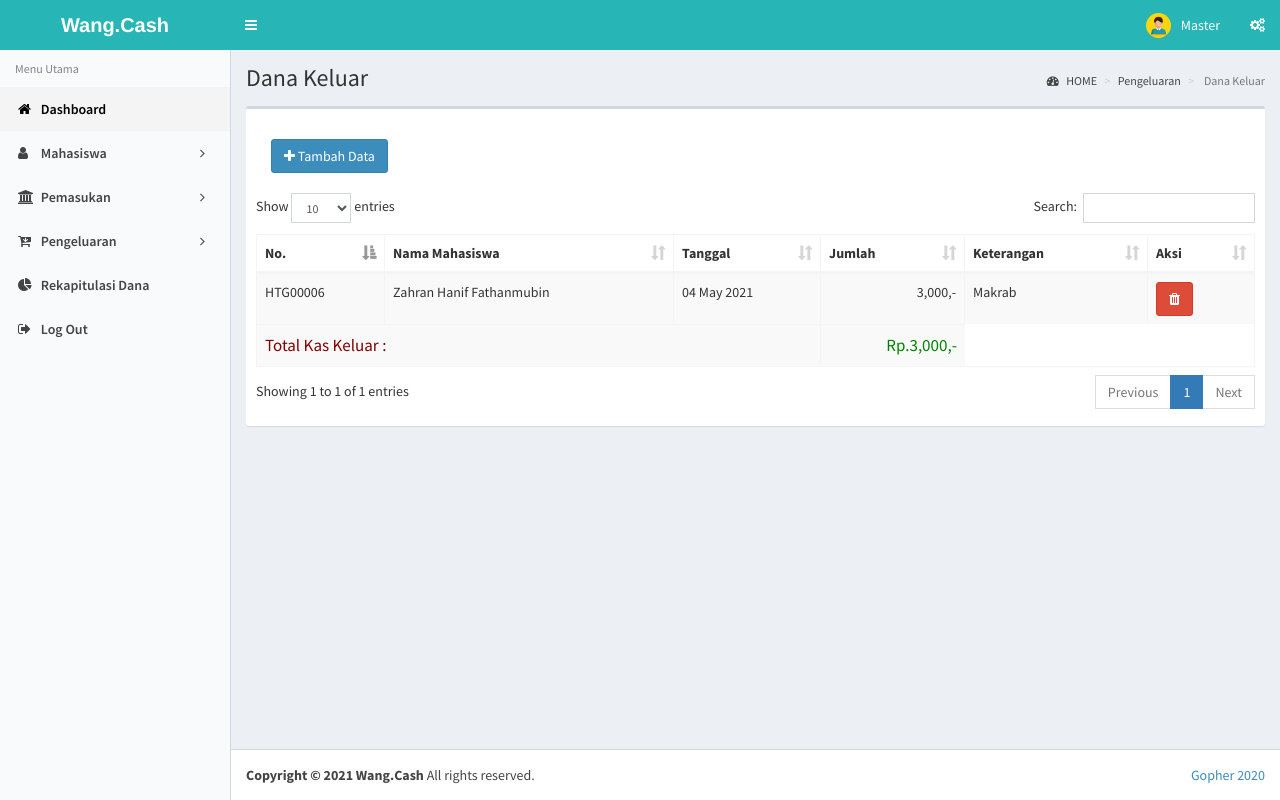
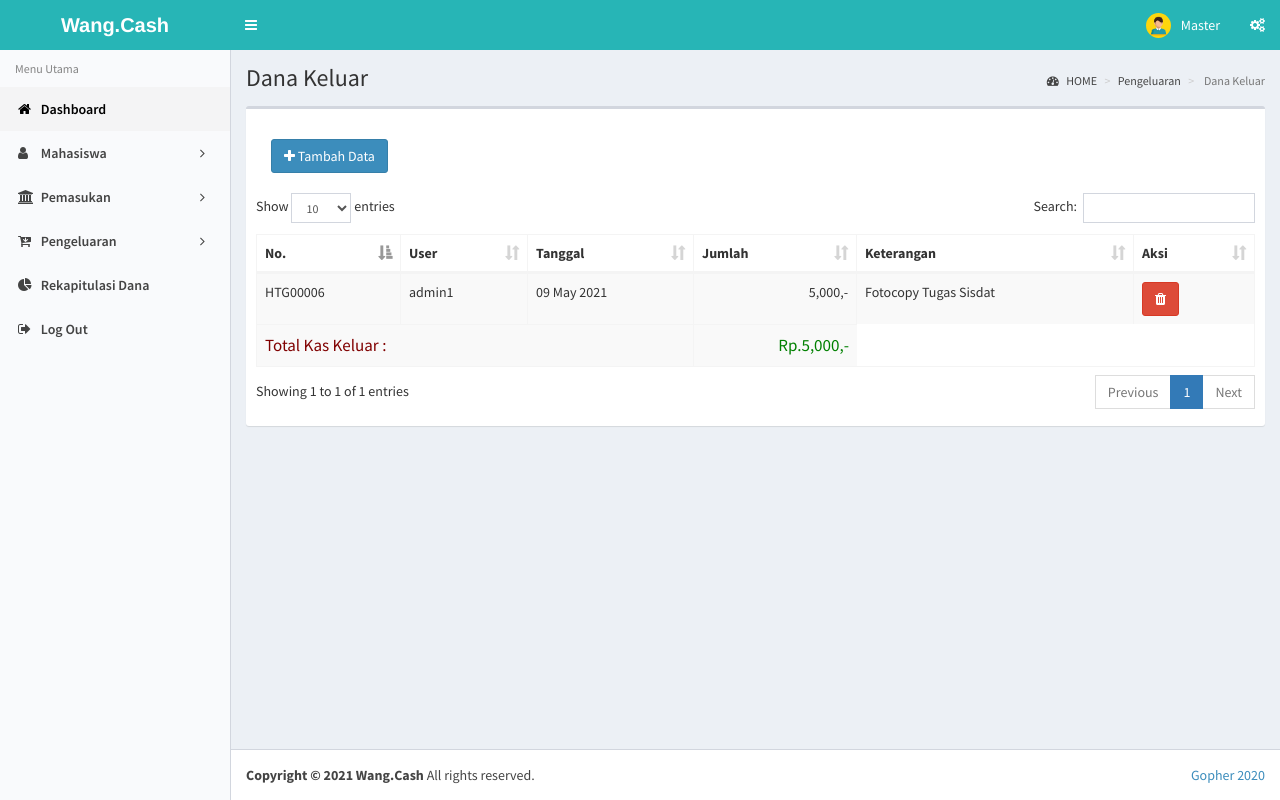
Before and after one commit to indahstr/Project-Sisdat, a PHP site: page /menu/dana_keluar.php in a window 1280 px wide. Run offline with PHP 8.4, Linux system fonts and the light colour scheme; a user stored in the database is signed in; data comes from the database, SQL or seed files in the repository; data that the repository does not hold is empty; a stand-in replaces the project's code that opens the database connection; some libraries are stand-ins or nearby versions.

Commit message:
ngedit pengeluaran

```diff
--- a/kas.sql
+++ b/kas.sql
@@ -100,7 +100,7 @@ INSERT INTO `kas` (`kode`, `Nama_Mhs`,`tgl`, `jumlah`, `jenis`,`keterangan`,`kel
 ('MSK00004' , 'Zahran Hanif Fathanmubin' , '2021-05-03','3000' ,'masuk' ,'Kas Feb 2021',0),
 ('MSK00005' , 'Wafi Fahruzzaman' ,'2021-05-03', '6000','masuk','Kas Feb-Maret 2021',0 ),
 ('MSK00006' , 'Laura Azra Aprilyanti' , '2021-05-04' , '6000','masuk','Kas Feb-Maret 2021',0),
-('HTG00006' , 'Zahran Hanif Fathanmubin' ,'2021-05-04', '3000','keluar','Makrab',3000);
+('HTG00006' , 'admin1' ,'2021-05-09', '0','keluar','Fotocopy Tugas Sisdat',5000);
 --
 -- Indexes for dumped tables
 --
--- a/menu/dana_keluar.php
+++ b/menu/dana_keluar.php
@@ -135,7 +135,7 @@ scratch. This page gets rid of all links and provides the needed markup only.
             <li class="active"><a href="home.php"><i class='fa fa-home'></i> <span> Dashboard</span></a></li>
             <li><a href="#"><i class='fa fa-user'></i> <span> Mahasiswa</span><i class="fa fa-angle-right pull-right"></i></a>
                 <ul class="treeview-menu">
-                <li class="active"><a href="data_mahasiswa.php"><i class="fa fa-mail-forward"></i> Mahasiswa</a></li>
+                <li class="active"><a href="data_mahasiswa.php"><i class="fa fa-mail-forward"></i>Data Mahasiswa</a></li>
                 <li><a href="tambah_mahasiswa.php"><i class="fa fa-plus-square-o"></i> Tambah Data Mahasiswa</a></li>
                 </ul>
              </li>
@@ -190,7 +190,7 @@ scratch. This page gets rid of all links and provides the needed markup only.
                     <thead>
                       <tr>
                          <th>No.</th>
-                         <th>Nama Mahasiswa</th>
+                         <th>User</th>
                          <th>Tanggal</th>
                          <th>Jumlah</th>
                          <th> Keterangan</th>
--- a/menu/dana_masuk.php
+++ b/menu/dana_masuk.php
@@ -135,7 +135,7 @@ scratch. This page gets rid of all links and provides the needed markup only.
             <li class="active"><a href="home.php"><i class='fa fa-home'></i> <span> Dashboard</span></a></li>
             <li><a href="#"><i class='fa fa-user'></i> <span> Mahasiswa</span><i class="fa fa-angle-right pull-right"></i></a>
                 <ul class="treeview-menu">
-                <li class="active"><a href="data_mahasiswa.php"><i class="fa fa-mail-forward"></i> Mahasiswa</a></li>
+                <li class="active"><a href="data_mahasiswa.php"><i class="fa fa-mail-forward"></i>Data Mahasiswa</a></li>
                 <li><a href="tambah_mahasiswa.php"><i class="fa fa-plus-square-o"></i> Tambah Data Mahasiswa</a></li>
                 </ul>
              </li>
--- a/menu/data_mahasiswa.php
+++ b/menu/data_mahasiswa.php
@@ -108,7 +108,7 @@ scratch. This page gets rid of all links and provides the needed markup only.
             <li class="active"><a href="home.php"><i class='fa fa-home'></i> <span> Dashboard</span></a></li>
             <li><a href="#"><i class='fa fa-user'></i> <span> Mahasiswa</span><i class="fa fa-angle-right pull-right"></i></a>
                 <ul class="treeview-menu">
-                <li class="active"><a href="data_mahasiswa.php"><i class="fa fa-mail-forward"></i> Mahasiswa</a></li>
+                <li class="active"><a href="data_mahasiswa.php"><i class="fa fa-mail-forward"></i>Data Mahasiswa</a></li>
                 <li><a href="tambah_mahasiswa.php"><i class="fa fa-plus-square-o"></i> Tambah Data Mahasiswa</a></li>
                 </ul>
              </li>
@@ -141,8 +141,7 @@ scratch. This page gets rid of all links and provides the needed markup only.
           </h1>
           <ol class="breadcrumb">
             <li><a href="#"><i class="fa fa-dashboard"></i> HOME</a></li>
-            <li><a href="#"> Mahasiswa</a></li>
-            <li class="active"> </li>
+            <li class="active">Data Mahasiswa </li>
           </ol>
         </section>
         <!-- Main content -->
--- a/menu/home.php
+++ b/menu/home.php
@@ -136,7 +136,7 @@ scratch. This page gets rid of all links and provides the needed markup only.
             <li class="active"><a href="home.php"><i class='fa fa-home'></i> <span> Dashboard</span></a></li>
             <li><a href="#"><i class='fa fa-user'></i> <span> Mahasiswa</span><i class="fa fa-angle-right pull-right"></i></a>
                 <ul class="treeview-menu">
-                <li class="active"><a href="data_mahasiswa.php"><i class="fa fa-mail-forward"></i> Mahasiswa</a></li>
+                <li class="active"><a href="data_mahasiswa.php"><i class="fa fa-mail-forward"></i>Data Mahasiswa</a></li>
                 <li><a href="tambah_mahasiswa.php"><i class="fa fa-plus-square-o"></i> Tambah Data Mahasiswa</a></li>
                 </ul>
              </li>
--- a/menu/rekap.php
+++ b/menu/rekap.php
@@ -135,7 +135,7 @@ scratch. This page gets rid of all links and provides the needed markup only.
             <li class="active"><a href="home.php"><i class='fa fa-home'></i> <span> Dashboard</span></a></li>
             <li><a href="#"><i class='fa fa-user'></i> <span> Mahasiswa</span><i class="fa fa-angle-right pull-right"></i></a>
                 <ul class="treeview-menu">
-                <li class="active"><a href="data_mahasiswa.php"><i class="fa fa-mail-forward"></i> Mahasiswa</a></li>
+                <li class="active"><a href="data_mahasiswa.php"><i class="fa fa-mail-forward"></i>Data Mahasiswa</a></li>
                 <li><a href="tambah_mahasiswa.php"><i class="fa fa-plus-square-o"></i> Tambah Data Mahasiswa</a></li>
                 </ul>
              </li>
--- a/menu/tambah_keluar.php
+++ b/menu/tambah_keluar.php
@@ -132,7 +132,7 @@ scratch. This page gets rid of all links and provides the needed markup only.
             <li class="active"><a href="home.php"><i class='fa fa-home'></i> <span> Dashboard</span></a></li>
             <li><a href="#"><i class='fa fa-user'></i> <span> Mahasiswa</span><i class="fa fa-angle-right pull-right"></i></a>
                 <ul class="treeview-menu">
-                <li class="active"><a href="data_mahasiswa.php"><i class="fa fa-mail-forward"></i> Mahasiswa</a></li>
+                <li class="active"><a href="data_mahasiswa.php"><i class="fa fa-mail-forward"></i>Data Mahasiswa</a></li>
                 <li><a href="tambah_mahasiswa.php"><i class="fa fa-plus-square-o"></i> Tambah Data Mahasiswa</a></li>
                 </ul>
              </li>
--- a/menu/tambah_mahasiswa.php
+++ b/menu/tambah_mahasiswa.php
@@ -99,7 +99,7 @@ error_reporting(E_ALL ^ (E_NOTICE | E_WARNING));
             <li class="active"><a href="home.php"><i class='fa fa-home'></i> <span> Dashboard</span></a></li>
             <li><a href="#"><i class='fa fa-user'></i> <span> Mahasiswa</span><i class="fa fa-angle-right pull-right"></i></a>
                 <ul class="treeview-menu">
-                <li class="active"><a href="data_mahasiswa.php"><i class="fa fa-mail-forward"></i> Mahasiswa</a></li>
+                <li class="active"><a href="data_mahasiswa.php"><i class="fa fa-mail-forward"></i>Data Mahasiswa</a></li>
                 <li><a href="tambah_mahasiswa.php"><i class="fa fa-plus-square-o"></i> Tambah Data Mahasiswa</a></li>
                 </ul>
              </li>
--- a/menu/tambah_masuk.php
+++ b/menu/tambah_masuk.php
@@ -99,7 +99,7 @@ error_reporting(E_ALL ^ (E_NOTICE | E_WARNING));
             <li class="active"><a href="home.php"><i class='fa fa-home'></i> <span> Dashboard</span></a></li>
             <li><a href="#"><i class='fa fa-user'></i> <span> Mahasiswa</span><i class="fa fa-angle-right pull-right"></i></a>
                 <ul class="treeview-menu">
-                <li class="active"><a href="data_mahasiswa.php"><i class="fa fa-mail-forward"></i> Mahasiswa</a></li>
+                <li class="active"><a href="data_mahasiswa.php"><i class="fa fa-mail-forward"></i>Data Mahasiswa</a></li>
                 <li><a href="tambah_mahasiswa.php"><i class="fa fa-plus-square-o"></i> Tambah Data Mahasiswa</a></li>
                 </ul>
              </li>
```
